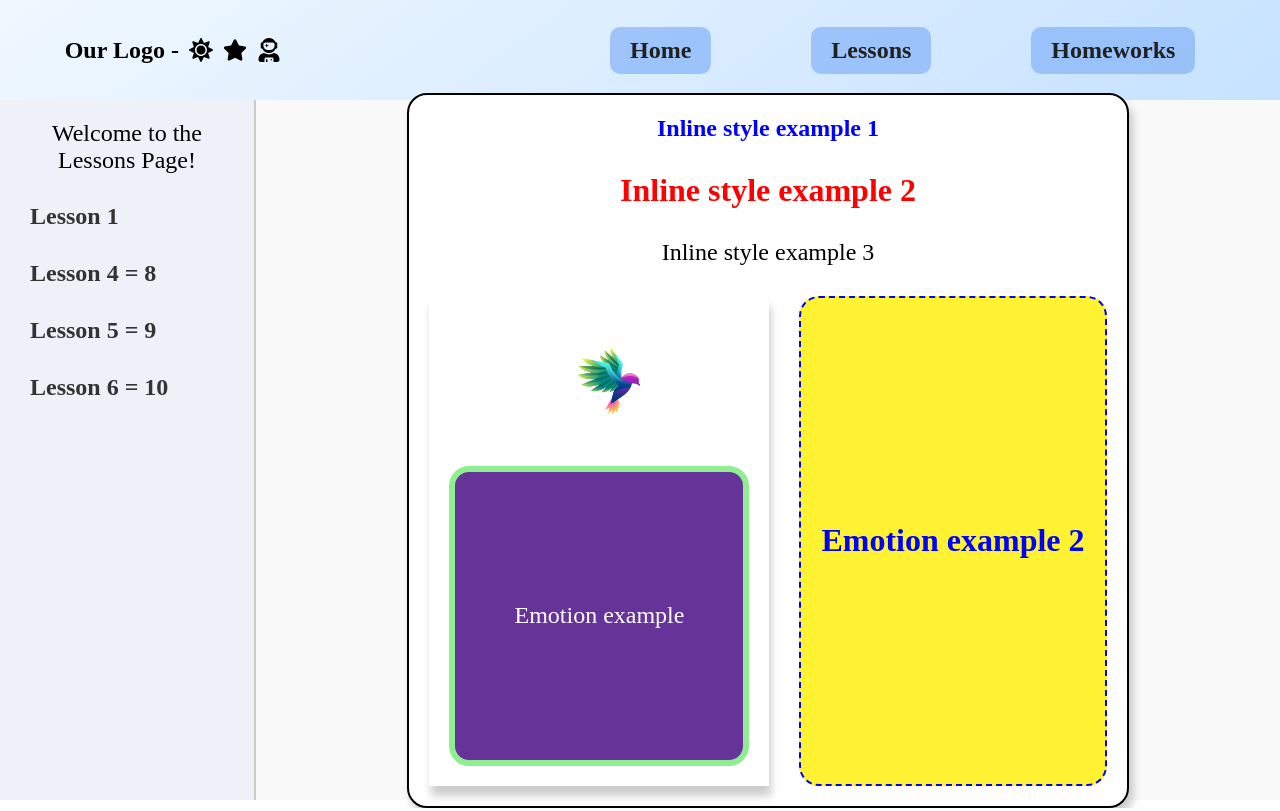
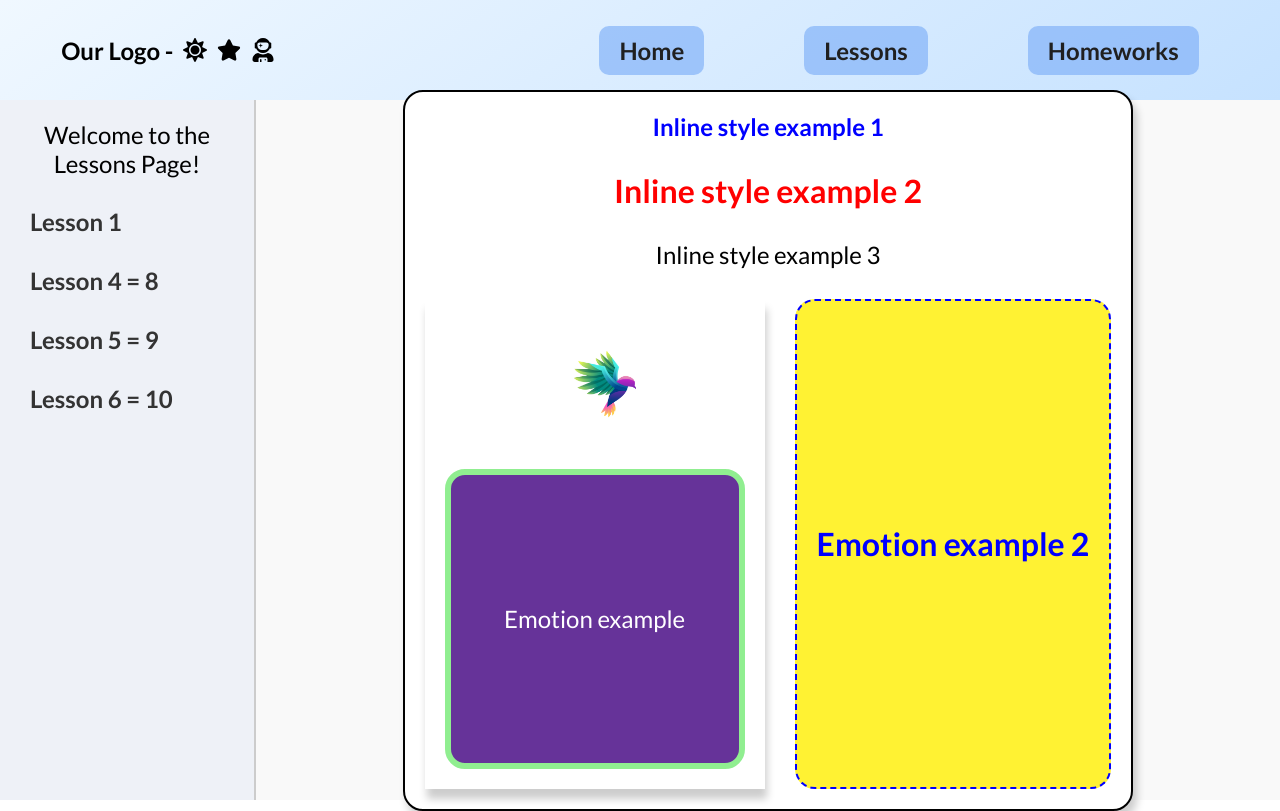
Before and after one commit to KoltLevry/React_third_ts, a React (Vite) app: page /lessons/lesson-04 in a window 1280 px wide. Built offline with nearby package versions, Linux system fonts and the light colour scheme.

Commit message:
add complete lesson 8

```diff
--- a/src/App.css
+++ /dev/null
@@ -1,5 +0,0 @@
-.app {
-  display: flex;
-  flex-direction: column;
-  flex: 1;
-}
--- a/src/App.tsx
+++ b/src/App.tsx
@@ -1,4 +1,4 @@
-import "./App.css";
+import GlobalStyles from './styles/GlobalStyles';
 import { BrowserRouter as Router, Routes, Route } from "react-router-dom";
 import Navbar from "./components/Navbar/Navbar";
 import Home from "./components/pages/Home/Home";
@@ -17,8 +17,10 @@ import Homework_02 from './components/pages/homeworks/Homework_02/Homework_02';
 
 function App() {
   return (
+    <>
+    {/* фрагмент */}
       <Router>
-      <div className="app">
+          <GlobalStyles />
           <Navbar />
           <Routes>
             <Route path="/" element={<Home />} >
@@ -35,8 +37,8 @@ function App() {
               <Route path="homework-02" element={<Homework_02 />} />
             </Route>
           </Routes>
-      </div>
       </Router>
+    </>
   );
 }
 
--- a/src/components/pages/lessons/Lesson_04/styles.ts
+++ b/src/components/pages/lessons/Lesson_04/styles.ts
@@ -29,9 +29,12 @@ export const BoxInfo = styled.div<BoxInfoStyledProps>`
  background-color: ${ (props) => props.primaryS ? "rebeccapurple" : "#fff233"};
  /* border: 2px solid purple; */
  border: ${ ({primaryS}) => primaryS ?  "6px solid lightgreen" : "2px dashed blue"};
+
  //пример работы с псевдоклассом
  &:hover{
-  /* background-color: #EC4DFA */
+  background-color: #EC4DFA;
+  color: green;
+  font-weight: bold;
  }
 `;
 
--- a/src/index.css
+++ /dev/null
@@ -1,95 +0,0 @@
-* {
-  box-sizing: border-box;
-}
-
-body,
-html {
-  min-height: 100vh;
-  min-width: 100vh;
-  margin: 0;
-  padding: 0;
-}
-
-h1,
-h2,
-h3,
-h4,
-h5,
-h6,
-p {
-  margin: 0;
-  padding: 0;
-}
-
-#root {
-  display: flex;
-  min-height: 100vh;
-}
-/* :root {
-  font-family: Inter, system-ui, Avenir, Helvetica, Arial, sans-serif;
-  line-height: 1.5;
-  font-weight: 400;
-
-  color-scheme: light dark;
-  color: rgba(255, 255, 255, 0.87);
-  background-color: #242424;
-
-  font-synthesis: none;
-  text-rendering: optimizeLegibility;
-  -webkit-font-smoothing: antialiased;
-  -moz-osx-font-smoothing: grayscale;
-}
-
-a {
-  font-weight: 500;
-  color: #646cff;
-  text-decoration: inherit;
-}
-a:hover {
-  color: #535bf2;
-}
-
-body {
-  margin: 0;
-  display: flex;
-  place-items: center;
-  min-width: 320px;
-  min-height: 100vh;
-}
-
-h1 {
-  font-size: 3.2em;
-  line-height: 1.1;
-}
-
-button {
-  border-radius: 8px;
-  border: 1px solid transparent;
-  padding: 0.6em 1.2em;
-  font-size: 1em;
-  font-weight: 500;
-  font-family: inherit;
-  background-color: #1a1a1a;
-  cursor: pointer;
-  transition: border-color 0.25s;
-}
-button:hover {
-  border-color: #646cff;
-}
-button:focus,
-button:focus-visible {
-  outline: 4px auto -webkit-focus-ring-color;
-}
-
-@media (prefers-color-scheme: light) {
-  :root {
-    color: #213547;
-    background-color: #ffffff;
-  }
-  a:hover {
-    color: #747bff;
-  }
-  button {
-    background-color: #f9f9f9;
-  }
-} */
--- a/src/main.tsx
+++ b/src/main.tsx
@@ -1,6 +1,5 @@
 // import { StrictMode } from 'react'
 import { createRoot } from 'react-dom/client'
-import './index.css'
 import App from './App.tsx'
 
 createRoot(document.getElementById('root')!).render(
--- /dev/null
+++ b/src/styles/GlobalStyles.tsx
@@ -0,0 +1,39 @@
+import { Global, css } from "@emotion/react";
+// Global = a global component from react
+const globalStyles = css`
+  @import url(https://fonts.googleapis.com/css?family=Lato:100,100italic,300,300italic,regular,italic,700,700italic,900,900italic);
+
+* {
+  box-sizing: border-box;
+}
+
+body,
+html {
+  height: 100%;
+  margin: 0;
+  padding: 0;
+}
+
+h1,
+h2,
+h3,
+h4,
+h5,
+h6,
+p {
+  margin: 0;
+  padding: 0;
+}
+
+#root {
+  display: flex;
+  flex-direction: column;
+  min-height: 100%;
+  font-family: Lato, sans-serif;
+}
+`
+function GlobalStyles() {
+  return <Global styles={globalStyles} />
+}
+
+export default GlobalStyles;
```
Also changed, not shown: src/components/Button/styles.ts (renamed from src/components/Button/steles.css, +0 -16 lines). Lines whose indentation alone changed are shown as unchanged.
